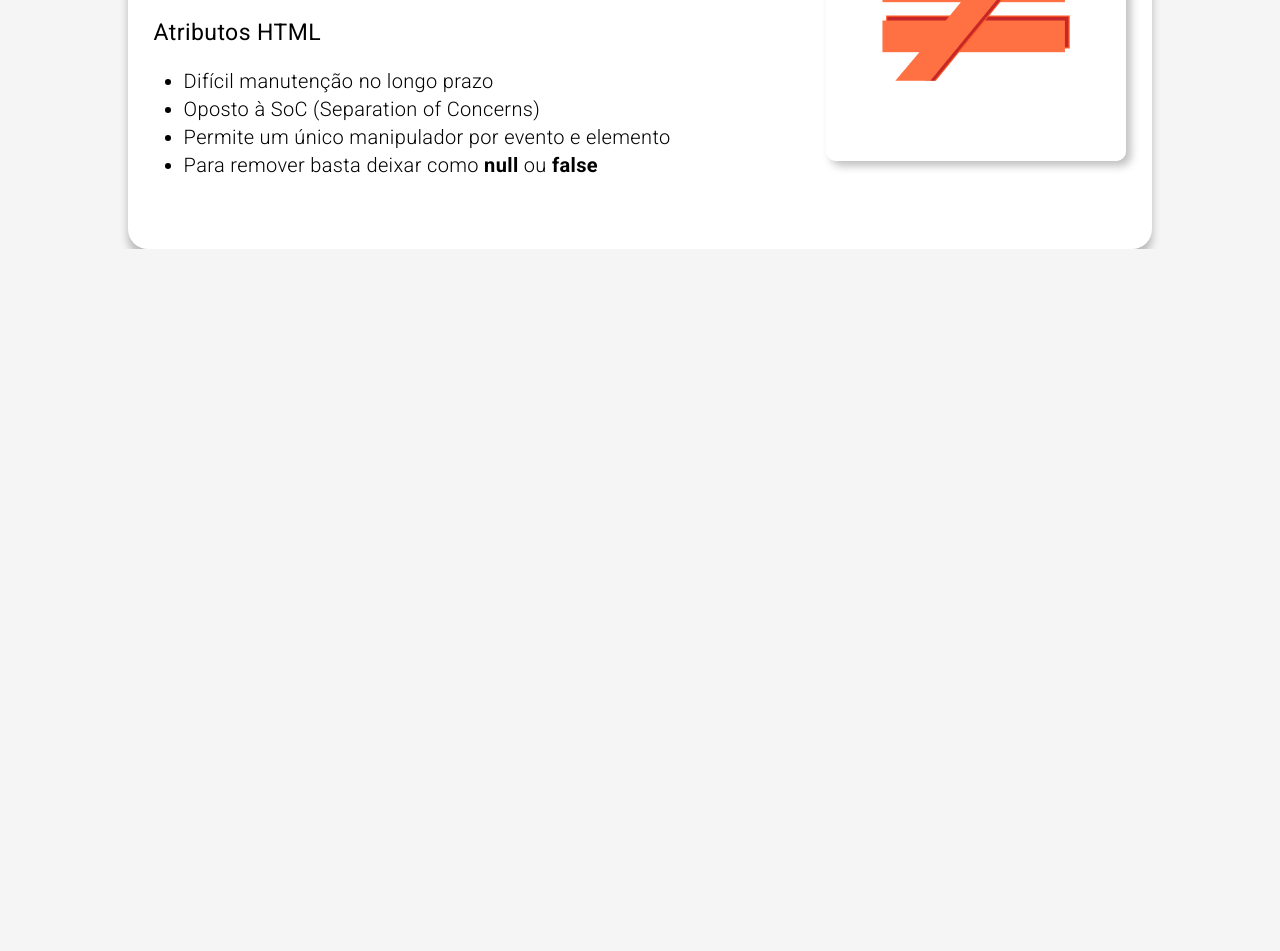
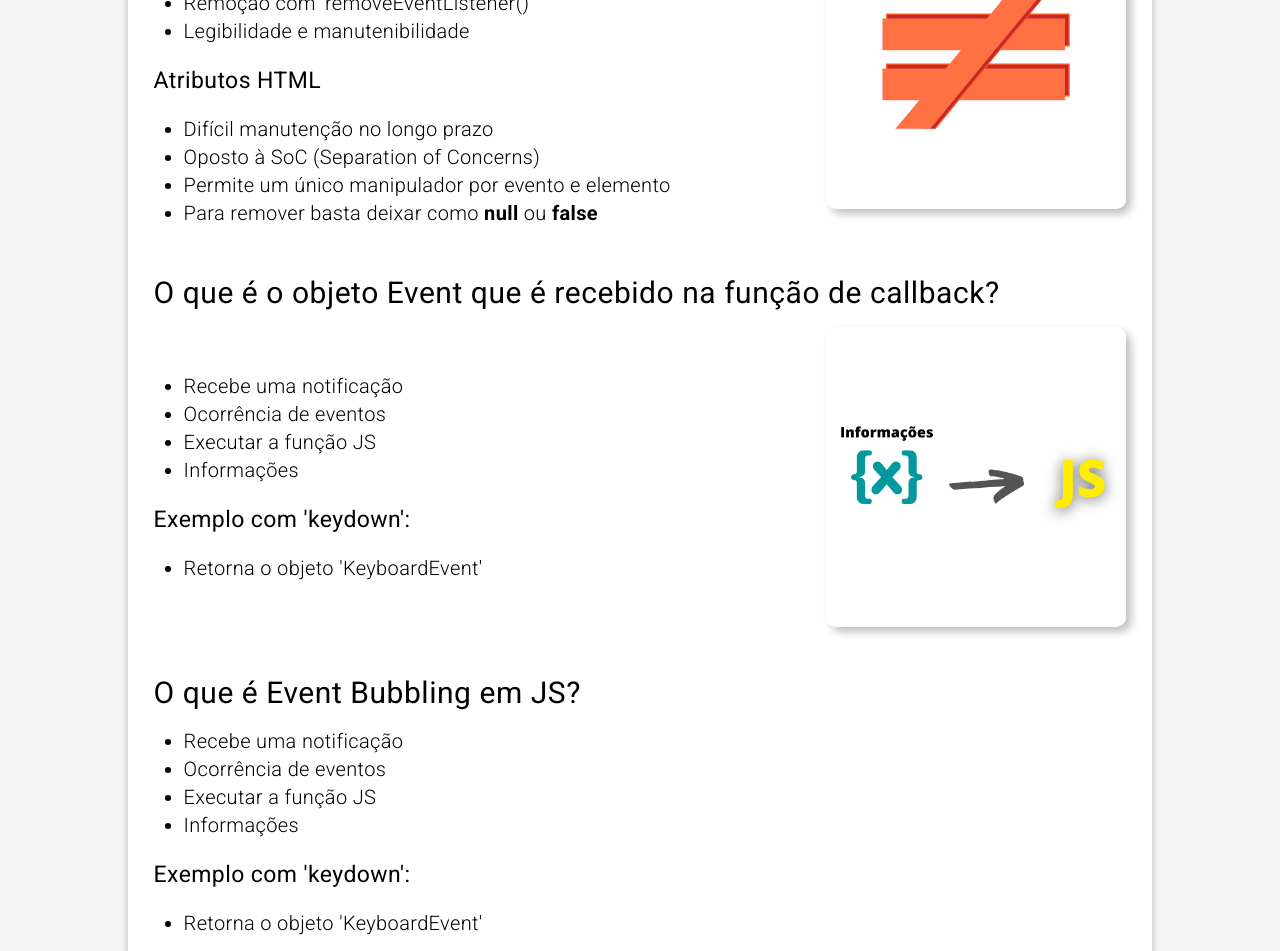
Before and after one commit to denersg/presentation, a plain HTML site: page index.html in a window 1280 px wide. Shown: the part 3389-4340 px from the top of the page. Before the commit the page ends 3638 px from the top, so only its background shows below. Drawn offline with Linux system fonts and the light colour scheme.

Commit message:
Adicionada a questao 5

```diff
--- a/container.css
+++ b/container.css
@@ -37,6 +37,13 @@ ul{
     list-style-type: disc;
     padding-left: 30px;
 
+    font-weight: 300;
+    font-size: 20px;
+    line-height: 28px;
+    letter-spacing: 0.018em;
+}
+
+p{
     font-weight: 300;
     font-size: 20px;
     line-height: 28px;
@@ -207,13 +214,17 @@ strong{
     background-color: #cccccc;
 }
 
-.example3 > p{
+.code > p{
     font-family: 'Source Code Pro', monospace;
+    font-weight: 400;
+    font-size: 15px;
+    line-height: 28px;
+    letter-spacing: 0.018em;
 }
 
-/* ######################## QUESTÃO 4 ######################## */
+/* ######################## QUESTÕES 4 e 5 ######################## */
 
-.question4{
+.question4, .question5{
     /* background-color: #D94A38; */
     display: flex;
     flex-wrap: wrap;
@@ -221,15 +232,7 @@ strong{
     align-items: center;
 }
 
-.question4 .title{
-    /* background-color: yellow; */
-}
-
-.question4 .topics{
-    /* background-color: aqua; */
-}
-
-.question4 img{
+.question4 img, .question5 img{
     border-radius: 10px;
     width: 300px;
     height: 300px;
--- a/index.html
+++ b/index.html
@@ -157,7 +157,7 @@
                 <div class="example3">
                     <div class="code">
                         <p>
-                            const button = document.querySelector(“button”);<br><br>
+                            const button = document.querySelector(“button”);<br>
                             button.addEventListener(“click”, () => {<br>
                                 &nbsp;&nbsp;&nbsp;&nbsp;&nbsp;&nbsp;
                                 console.log(“UHHUUUU eu sou um botão!!!”);<br>
@@ -194,8 +194,49 @@
 
 
             <!---------- Questão 5 ---------->
+            <article class="question5">
+                <div class="title">
+                    <h2>O que é o objeto Event que é recebido na função de callback?</h2>
+                </div>
+
+                <div class="topics">
+                    <ul>
+                        <li>Recebe uma notificação</li>
+                        <li>Ocorrência de eventos</li>
+                        <li>Executar a função JS</li>
+                        <li>Informações</li>
+                    </ul>
+                    <h3>Exemplo com 'keydown':</h3>
+                    <ul>
+                        <li>Retorna o objeto 'KeyboardEvent'</li>
+                    </ul>
+                </div>
+
+                <img src="./img/object-event.png">
+            </article>
 
 
+            <!---------- Questão 6 ---------->
+            <article class="question6">
+                <div class="title">
+                    <h2>O que é Event Bubbling em JS?</h2>
+                </div>
+
+                <div class="topics">
+                    <ul>
+                        <li>Recebe uma notificação</li>
+                        <li>Ocorrência de eventos</li>
+                        <li>Executar a função JS</li>
+                        <li>Informações</li>
+                    </ul>
+                    <h3>Exemplo com 'keydown':</h3>
+                    <ul>
+                        <li>Retorna o objeto 'KeyboardEvent'</li>
+                    </ul>
+                </div>
+
+                <img src="./img/object-event.png">
+            </article>
 
 
 
```
Also changed, not shown: img/object-event.png (added).
